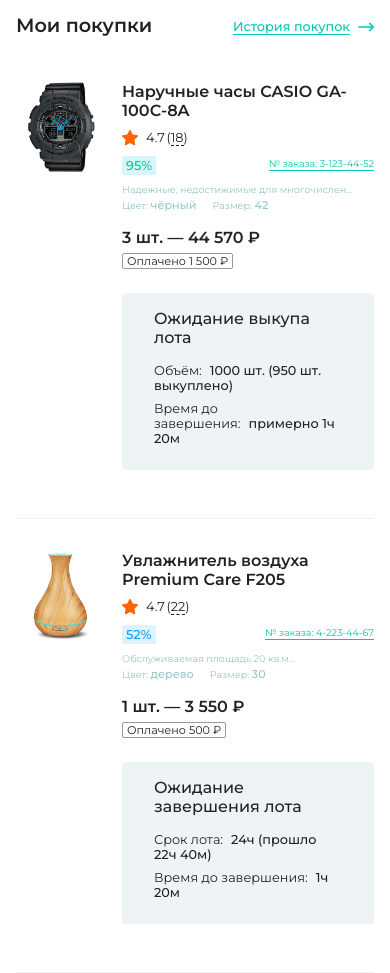
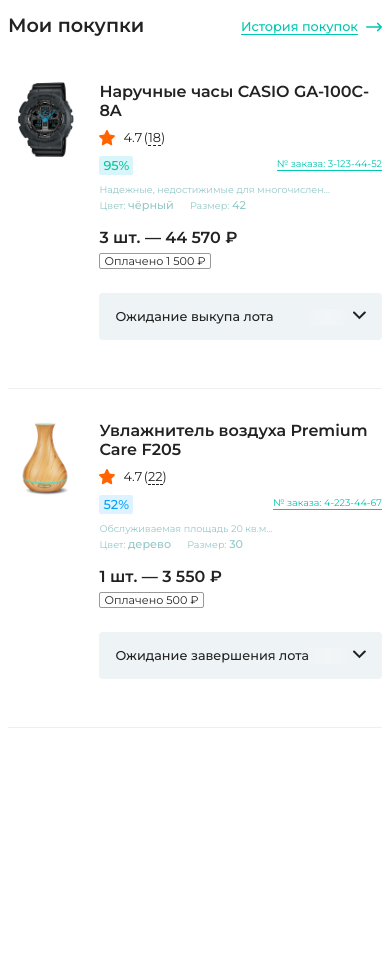
Before and after one commit to grigiriy/cobu_test, a React (Create React App) app: page / in a window 390 px wide. After the commit the page ends 844 px from the top, so only its background shows below. Built offline with nearby package versions, Linux system fonts and the light colour scheme.

Commit message:
status component (almost done)

```diff
--- a/src/components/card/card.scss
+++ b/src/components/card/card.scss
@@ -5,9 +5,6 @@
 
   .col-left {
     width: 20%;
-    @media (max-width: 450px) {
-      width: 25%;
-    }
     .image-wrapper {
       position: relative;
       img {
@@ -17,21 +14,18 @@
   }
   .col-right {
     width: 75%;
-    @media (max-width: 450px) {
-      width: 70%;
-    }
     .content-wrapper {
       .card-header {
         margin: 0 0 1rem;
         display: flex;
         justify-content: space-between;
-        @media (max-width: 450px) {
+        @media (max-width: 550px) {
           margin: 0 0 0.5rem;
         }
         h2 {
           margin: 0 1rem 0 0;
         }
-        @media (max-width: 450px) {
+        @media (max-width: 550px) {
           .label-wrapper {
             display: none;
           }
@@ -44,31 +38,35 @@
       .card-subheader {
         display: flex;
         margin: 1rem 0;
-        @media (max-width: 450px) {
+        @media (max-width: 550px) {
           margin: 0.5rem 0;
         }
+        .id-wrapper {
+          margin-left: auto;
           .order-id {
             font-size: 0.8rem;
             margin-left: auto;
             color: rgb(0, 200, 175);
             text-decoration: none;
             border-bottom: solid 1px;
-          @media (max-width: 450px) {
+            @media (max-width: 550px) {
               height: 0.8rem;
               align-self: center;
               font-size: 0.6rem;
             }
           }
-        @media (max-width: 450px) {
+        }
+        @media (max-width: 550px) {
           flex-direction: column;
           .id-wrapper {
+            margin-left: 0;
             display: flex;
             margin-top: 0.5rem;
           }
         }
         .label-wrapper {
           display: none;
-          @media (max-width: 450px) {
+          @media (max-width: 550px) {
             display: block;
             margin-top: 0;
           }
@@ -76,18 +74,18 @@
       }
       .card-main {
         margin: 1rem 0;
-        @media (max-width: 450px) {
+        @media (max-width: 550px) {
           margin: 0.5rem 0;
         }
         .content {
           margin-bottom: 1rem;
           color: rgb(150, 200, 200);
           font-size: 0.8rem;
-          @media (max-width: 450px) {
+          @media (max-width: 550px) {
             font-size: 0.6rem;
           }
           p {
-            @media (max-width: 450px) {
+            @media (max-width: 550px) {
               text-overflow: ellipsis;
               white-space: nowrap;
               overflow: hidden;
@@ -107,7 +105,7 @@
         }
         .price-wrapper {
           display: flex;
-          @media (max-width: 450px) {
+          @media (max-width: 550px) {
             flex-direction: column;
           }
         }
--- a/src/components/catalog/catalog.scss
+++ b/src/components/catalog/catalog.scss
@@ -5,9 +5,9 @@
     max-width: 100%;
     margin: 0 3rem;
   }
-  @media (max-width: 450px) {
+  @media (max-width: 550px) {
     max-width: 100%;
-    margin: 0 1rem;
+    margin: 0 0.5rem;
     h1 {
       font-size: 1.2rem;
     }
@@ -15,12 +15,12 @@
   .row {
     display: flex;
     margin: 0 -1rem;
-    @media (max-width: 450px) {
+    @media (max-width: 550px) {
       margin: 0 -0.5rem;
     }
     > div {
       padding: 0 1rem;
-      @media (max-width: 450px) {
+      @media (max-width: 550px) {
         padding: 0 0.5rem;
       }
     }
--- a/src/components/elements/price-label/price-label.scss
+++ b/src/components/elements/price-label/price-label.scss
@@ -3,7 +3,7 @@
   border-radius: 2px;
   padding: 0 4px;
   font-size: 0.8rem;
-  @media (max-width: 450px) {
+  @media (max-width: 550px) {
     font-size: 0.7rem;
   }
 }
--- a/src/components/elements/price/price.scss
+++ b/src/components/elements/price/price.scss
@@ -3,7 +3,7 @@
   font-size: 1.1rem;
   font-weight: 600;
   color: #222;
-  @media (max-width: 450px) {
+  @media (max-width: 550px) {
     margin-bottom: 0.2rem;
     font-size: 1rem;
   }
--- a/src/components/elements/status/Status.jsx
+++ b/src/components/elements/status/Status.jsx
@@ -2,12 +2,14 @@
 
 import './status.scss';
 
+import Angle from '../../../icons/angle.jsx';
+
 const Label = (props) => {
 return(
     <div className="status-wrapper">
-        <p>{props.status.status}</p>
-            <div>{props.status.option[0]}:<span>{props.status.option[1]}</span></div>
-            <div>Время до завершения:<span>{props.status.time_left}</span></div>
+        <p><span>{props.status.status}</span> <Angle /></p>
+        <div>{props.status.option[0]}:<span>{props.status.option[1]}</span></div>
+        <div>Время до завершения:<span>{props.status.time_left}</span></div>
     </div>
 )
 }
--- a/src/components/elements/status/status.scss
+++ b/src/components/elements/status/status.scss
@@ -2,13 +2,55 @@
   background: rgb(238, 243, 245);
   border-radius: 4px;
   padding: 1rem 2rem;
+  @media (max-width: 550px) {
+    padding: 1rem;
+  }
   p {
     margin-top: 0;
     font-weight: 500;
+    @media (max-width: 550px) {
+      font-size: 0.8rem;
+      display: flex;
+      justify-content: space-between;
+      margin-bottom: 0;
+      position: relative;
+      span {
+        white-space: nowrap;
+        overflow: hidden;
+        max-width: 60vw;
+        &:after {
+          content: '';
+          background: linear-gradient(
+            90deg,
+            rgba(255, 255, 255, 0) 0%,
+            rgba(244, 247, 248, 0.6966111246744792) 46%,
+            rgba(238, 243, 245, 1) 100%
+          );
+          width: 3rem;
+          height: 1rem;
+          display: block;
+          position: absolute;
+          right: 0.8rem;
+          top: 0;
+        }
+      }
+    }
+    svg {
+      width: 0.8rem;
+      height: 0.8rem;
+      display: none;
+      @media (max-width: 550px) {
+        display: block;
+      }
+    }
   }
   div {
+    margin-bottom: 0.5rem;
     font-size: 0.8rem;
-    margin-bottom: 0.5rem;
+    @media (max-width: 550px) {
+      display: none;
+      font-size: 0.7rem;
+    }
     span {
       font-weight: 500;
       margin-left: 0.5rem;
--- a/src/components/headline/headline.scss
+++ b/src/components/headline/headline.scss
@@ -1,6 +1,6 @@
 .headline {
   display: flex;
-  max-width: 450px;
+  max-width: 550px;
   width: 100%;
   justify-content: space-between;
 }
@@ -13,14 +13,14 @@
   display: flex;
   span {
     border-bottom: solid 1px;
-    @media (max-width: 450px) {
+    @media (max-width: 550px) {
       font-size: 0.8rem;
     }
   }
   svg {
     height: 1.2rem;
     margin-left: 0.5rem;
-    @media (max-width: 450px) {
+    @media (max-width: 550px) {
       height: 1rem;
     }
   }
--- /dev/null
+++ b/src/icons/angle.jsx
@@ -0,0 +1,21 @@
+import React from "react";
+
+const Arrow=(props)=> {
+  return (
+    <svg
+      xmlns="http://www.w3.org/2000/svg"
+      width="30.727"
+      height="30.727"
+      x="0"
+      y="0"
+      enableBackground="new 0 0 30.727 30.727"
+      version="1.1"
+      viewBox="0 0 30.727 30.727"
+      xmlSpace="preserve"
+    >
+      <path fill={props.color ? props.color : 'currentcolor'} d="M29.994 10.183L15.363 24.812.733 10.184a2.5 2.5 0 113.536-3.536l11.095 11.093L26.461 6.647a2.5 2.5 0 113.533 3.536z"></path>
+    </svg>
+  );
+}
+
+export default Arrow;
```
Lines whose indentation alone changed are shown as unchanged.
